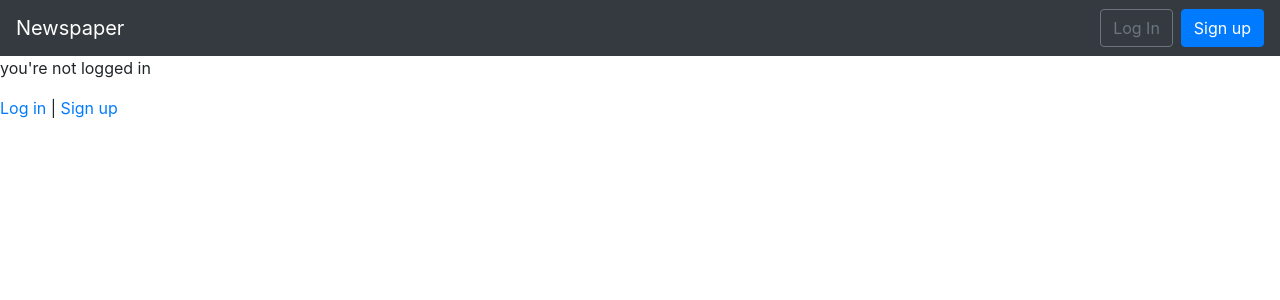
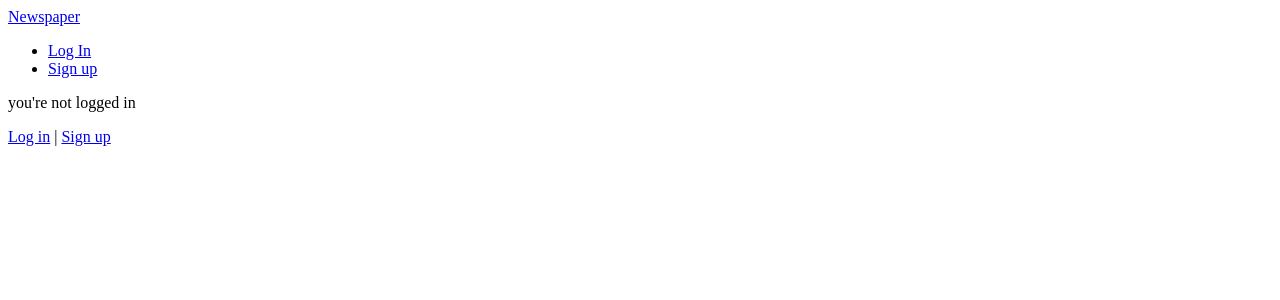
Before and after one commit to Mahdiyar-vector/news-app, a Django app: page / in a window 1280 px wide. Shown: the top 300 px of the page. Run offline with Django 5.2, Linux system fonts and the light colour scheme; some libraries are stand-ins or nearby versions.

Commit message:
edit for frontend

```diff
--- a/config/settings.py
+++ b/config/settings.py
@@ -39,7 +39,7 @@ INSTALLED_APPS = [
     'django.contrib.staticfiles',
 
     # 3rd Party
-    'crispy_forms',
+
 
     # local
     'accounts',
@@ -122,6 +122,7 @@ USE_TZ = True
 # https://docs.djangoproject.com/en/6.0/howto/static-files/
 
 STATIC_URL = 'static/'
+STATICFILES_DIR = [str(BASE_DIR.joinpath('static'))]
 
 
 AUTH_USER_MODEL = 'accounts.CustomUser'
@@ -131,7 +132,4 @@ LOGIN_REDIRECT_URL = 'home'
 LOGOUT_REDIRECT_URL = 'home'
 
 
-CRISPY_TEMPLATE_PACK = 'bootstrap4'
-
-
 EMAIL_BACKEND = 'django.core.mail.backends.console.EmailBackend'
--- a/templates/base.html
+++ b/templates/base.html
@@ -1,63 +1,37 @@
+{% load static %}
 <!DOCTYPE html>
 <html lang="en">
 
 <head>
     <meta charset="UTF-8">
     <meta name="viewport" content="width=device-width, initial-scale=1.0">
+    <link rel="stylesheet" href="{% static 'css/base.css' %}">
     <title>{% block title %}Newspaper App{% endblock title %}</title>
-    <meta name="viewport" content="width=device-width, initial-scale=1, shrink-to-fit=no">
-
-    <!--Bootstrap CSS-->
-    <link rel="stylesheet" href="https://stackpath.bootstrapcdn.com/bootstrap/4.5.2/css/bootstrap.min.css">
-
 </head>
 
 <body>
-    <nav class="navbar navbar-expand-lg navbar-dark bg-dark">
-        <a class="navbar-brand" href="{% url 'home' %}">Newspaper</a>
-        <button class="navbar-toggler" type="button" data-toggle="collapse" data-target="#navbarSupportedContent"
-            aria-controls="navbarSupportedContent" aria-expanded="false" aria-label="Toggle navigation">
-            <span class="navbar-toggler-icon"></span>
-        </button>
-        <div class="collapse navbar-collapse" id="navbarSupportedContent">
+    <nav>
+        <a href="{% url 'home' %}">Newspaper</a>
+        <ul>
             {% if user.is_authenticated %}
-            <ul class="navbar-nav ml-auto">
-                <li class="nav-item dropdown">
-                    <a class="nav-link dropdown-toggle" href="#" id="navbarDropdown" role="button"
-                        data-toggle="dropdown" aria-haspopup="true" aria-expanded="false">
-                        {{ user.username }}
-                    </a>
-                    <div class="dropdown-menu dropdown-menu-right" aria-labelledby="navbarDropdown">
-                        <a class="dropdown-item" href="{% url 'password_change' %}">Change password</a>
-                        <div class="dropdown-divider"></div>
-                        <form method="post" action="{% url 'logout' %}">
-                            {% csrf_token %}
-                            <button type="submit" class="dropdown-item">Log Out</button>
-                        </form>
-                    </div>
-                </li>
-            </ul>
+            <li>{{ user.username }}</li>
+            <li><a href="{% url 'password_change' %}">Change password</a></li>
+            <li>
+                <form class="logout-form" method="post" action="{% url 'logout' %}">
+                    {% csrf_token %}
+                    <button type="submit">Log Out</button>
+                </form>
+            </li>
             {% else %}
-            <form class="form-inline ml-auto">
-                <a href="{% url 'login' %}" class="btn btn-outline-secondary">
-                    Log In</a>
-                <a href="{% url 'signup' %}" class="btn btn-primary ml-2">
-                    Sign up</a>
-            </form>
+            <li><a href="{% url 'login' %}">Log In</a></li>
+            <li><a href="{% url 'signup' %}">Sign up</a></li>
             {% endif %}
-        </div>
+        </ul>
     </nav>
     <main>
         {% block content %}
         {% endblock content %}
     </main>
-
-    <!-- Optional JavaScript-->
-    <!-- jQuery first, then Popper.js, then Bootstrap JS-->
-    <script src="https://code.jquery.com/jquery-3.5.1.slim.min.js" crossorigin="anonymous"></script>
-    <script src="https://cdn.jsdelivr.net/npm/popper.js@1.16.1/dist/umd/popper.min.js" crossorigin="anonymous"></script>
-    <script src="https://stackpath.bootstrapcdn.com/bootstrap/4.5.2/js/bootstrap.min.js"
-        crossorigin="anonymous"></script>
 </body>
 
 </html>
--- a/templates/home.html
+++ b/templates/home.html
@@ -1,8 +1,18 @@
 {% extends 'base.html' %}
+<!-- تگ لوود استتیک برای اتصال به سی اس اس-->
+{% load static %}
 
 {% block title %}Home{% endblock title %}
 
+<!-- برای اتصال به فایل سی اس اس-->
+{% block extra_head %}
+<link rel="stylesheet" href="{% static 'css/home.css' %}">
+{% endblock extra_head %}
+
+
+
 {% block content %}
+
 {% if user.is_authenticated %}
 <h5>Hi {{ user.username }}! You're {{ user.age }} years old</h5>
 <form method="post" action="{% url 'logout' %}">
@@ -14,4 +24,5 @@
 <a href="{% url 'login' %}">Log in</a> |
 <a href="{% url 'signup' %}">Sign up</a>
 {% endif %}
+
 {% endblock content %}
--- a/templates/registration/login.html
+++ b/templates/registration/login.html
@@ -6,6 +6,6 @@
 <form method="post">
     {% csrf_token %}
     {{ form.as_p }}
-    <button type="submit" class="btn btn-success ml-2">Log in</button>
+    <button type="submit">Log in</button>
 </form>
 {% endblock content %}
--- a/templates/registration/password_change_form.html
+++ b/templates/registration/password_change_form.html
@@ -9,6 +9,6 @@
 <form method="post">
     {% csrf_token %}
     {{ form.as_p }}
-    <input class="btn btn-success" type="submit" value="change my password">
+    <input type="submit" value="change my password">
 </form>
 {% endblock content %}
--- a/templates/registration/password_reset_confirm.html
+++ b/templates/registration/password_reset_confirm.html
@@ -7,7 +7,7 @@
 <form method="POST">
     {% csrf_token %}
     {{ form.as_p }}
-    <input class="btn btn-success" type="submit" value="Change my password">
+    <input type="submit" value="Change my password">
 </form>
 
 {% endblock content %}
--- a/templates/registration/password_reset_form.html
+++ b/templates/registration/password_reset_form.html
@@ -10,7 +10,7 @@
 <form method="post">
     {% csrf_token %}
     {{ form.as_p }}
-    <input class="btn btn-success" type="submit" value="send me instructions!">
+    <input type="submit" value="send me instructions!">
 </form>
 
 {% endblock content %}
--- a/templates/registration/signup.html
+++ b/templates/registration/signup.html
@@ -3,10 +3,10 @@
 {% block title %}Sign up{% endblock title %}
 
 {% block content %}
-<h2>Log in</h2>
+<h2>sign up</h2>
 <form method="post">
     {% csrf_token %}
     {{ form.as_p}}
-    <button type="submit" class="btn btn-primary">Sign up</button>
+    <button type="submit">Sign up</button>
 </form>
 {% endblock content %}
```
Also changed, not shown: db.sqlite3, static/css/base.css (added), static/css/home.css (added).
